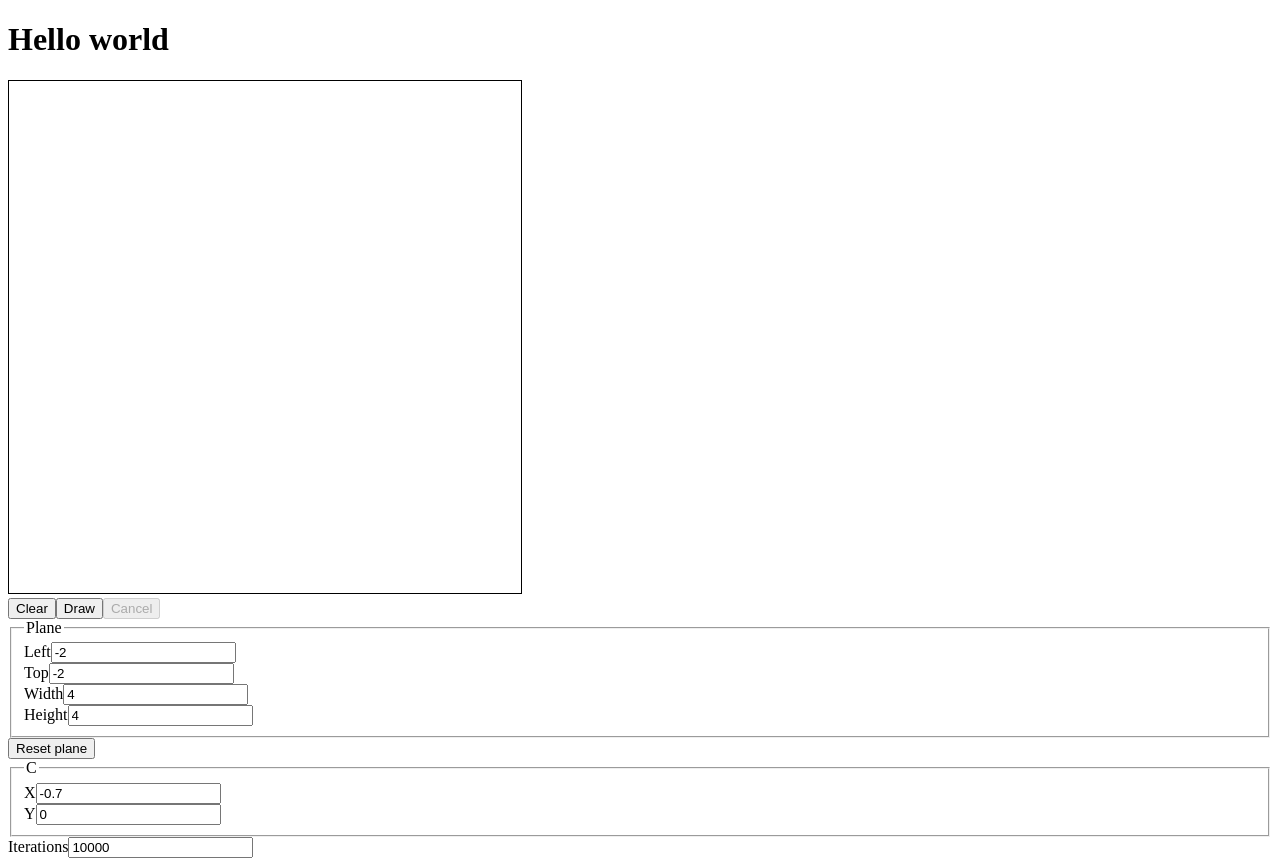
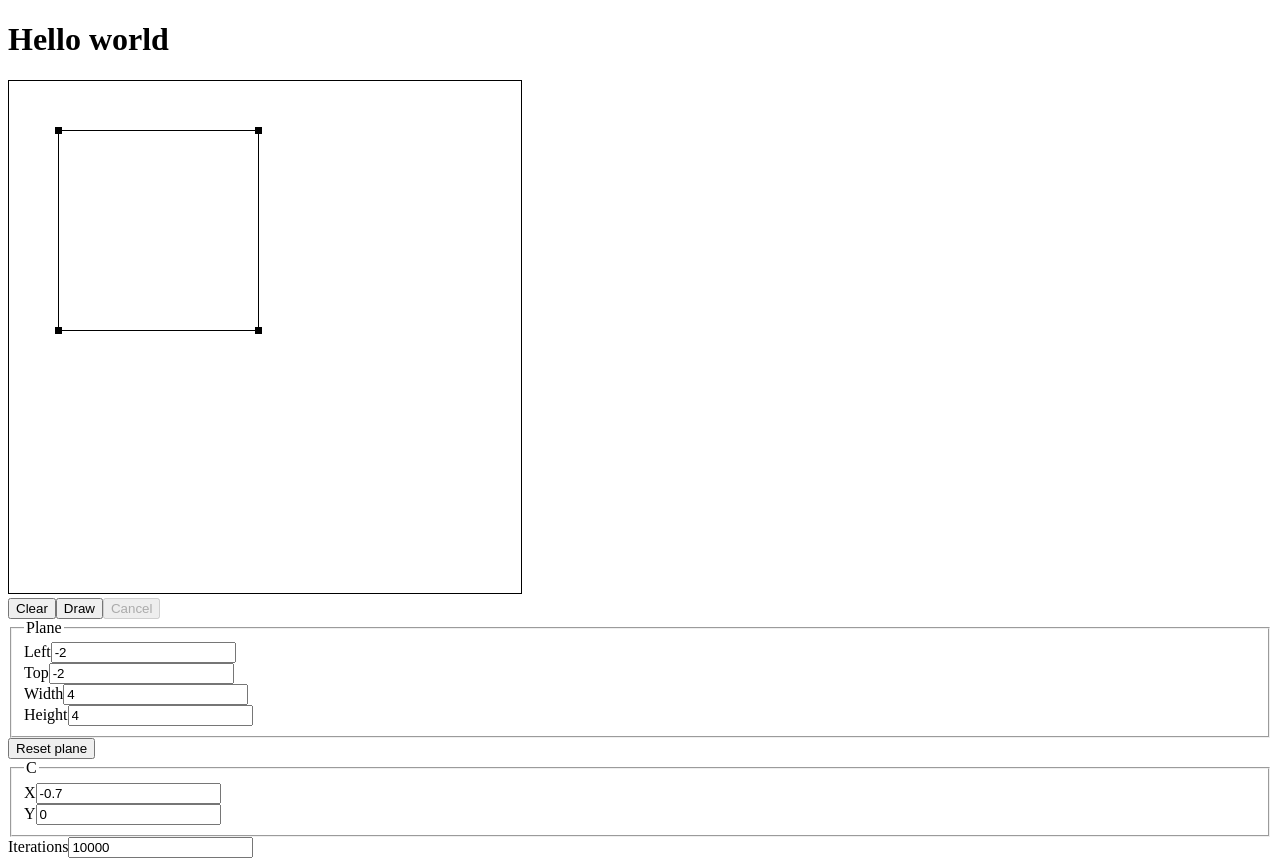
Before and after one commit to ThePlouf/julia, a React (Create React App) app: page / in a window 1280 px wide. Built offline with nearby package versions, Linux system fonts and the light colour scheme.

Commit message:
selection rectangle

```diff
--- /dev/null
+++ b/src/components/Draggable.jsx
@@ -0,0 +1,62 @@
+import React,{useState,useRef} from 'react';
+
+export default function Draggable({Wrapped,left=0,top=0,cursor="grab",draggingCursor="grabbing",onDrag=()=>{},onDragDelta=()=>{},...props}) {
+    const element = useRef(null);
+    const [dragging,setDragging] = useState(false);
+    const [baseMouse,setBaseMouse] = useState({x:0,y:0});
+    const [basePos,setBasePos] = useState({x:0,y:0});
+    const [lastPos,setLastPos] = useState({x:left,y:top});
+
+    const down = function(event) {
+        if(dragging) return;
+
+        event.preventDefault();
+        setDragging(true);
+        setBaseMouse({x:event.clientX,y:event.clientY});
+        setBasePos({x:element.current.offsetLeft,y:element.current.offsetTop});
+        setLastPos({x:element.current.offsetLeft,y:element.current.offsetTop});
+        element.current.setPointerCapture(event.pointerId);
+    }
+
+    const move=function(event) {
+        if(!dragging) return;
+        event.preventDefault();
+
+        const offsetX = event.clientX - baseMouse.x;
+        const offsetY = event.clientY - baseMouse.y;
+
+        const posX = basePos.x + offsetX;
+        const posY = basePos.y + offsetY;
+
+        onDrag(posX, posY);
+        onDragDelta(posX-lastPos.x,posY-lastPos.y);
+        setLastPos({x:posX,y:posY});
+    }
+
+    const up = function(event) {
+        if(!dragging) return;
+        event.preventDefault();
+
+        setDragging(false);
+        element.current.releasePointerCapture(event.pointerId);
+    }
+
+    if(Wrapped!=null) {
+        const style = {position:"absolute",left:left+"px",top:top+"px",cursor:dragging?draggingCursor:cursor};
+        return <div ref={element} onPointerDown={down} onPointerUp={up} onPointerMove={move} onLostPointerCapture={up} style={style}><Wrapped {...props} /></div>;
+     } else {
+        const style = {}
+        if(props.style) {
+            for (const key in props.style) style[key]=props.style[key];
+        }
+        delete props.style;
+
+        style.position="absolute";
+        style.left=left+"px";
+        style.top=top+"px";
+        style.cursor=dragging?draggingCursor:cursor;
+
+        return <div ref={element} onPointerDown={down} onPointerUp={up} onPointerMove={move} onLostPointerCapture={up} style={style} {...props}>{props.children}</div>;
+    }
+
+}
--- a/src/components/MouseOverlay.jsx
+++ b/src/components/MouseOverlay.jsx
@@ -1,20 +1,15 @@
 import React, {useState} from 'react';
+import SelectionRectangle from './SelectionRectangle'
+
+function AutoSelection() {
+    const [rect,setRect]=useState({x:50,y:50,w:200,h:200});
+    const change=(x,y,w,h)=>{
+        setRect({x:x,y:y,w:w,h:h});
+    }
+    return <SelectionRectangle left={rect.x} top={rect.y} width={rect.w} height={rect.h} onSelectionChange={change}></SelectionRectangle>
+}
 
 export default function MouseOverlay({width,height,drawing,drawnPlane,selectedPlane,onSelectedPlaneChanged,onReset,onDraw}) {
-    const [position,setPosition] = useState({x:0,y:0});
-    const [mouseOver,setMouseOver] = useState(false);
+    return <AutoSelection></AutoSelection>
 
-    if(drawing) return null;
-    return (
-        <svg onMouseMove={(e)=>{setPosition({x:e.nativeEvent.layerX,y:e.nativeEvent.layerY})}} onMouseEnter={()=>setMouseOver(true)} onMouseLeave={()=>setMouseOver(false)} width={width} height={height} style={{position:"absolute",top:"1px",left:"1px"}}>
-              {(()=>{
-                if(mouseOver) return <>
-                    <line x1={position.x} y1="0" x2={position.x} y2={height} strokeWidth="1" stroke="black" strokeOpacity="50%"></line>
-                    <line x1="0" y1={position.y} x2={width} y2={position.y} strokeWidth="1" stroke="black" strokeOpacity="50%"></line>
-                    <line x1={position.x+1} y1="0" x2={position.x+1} y2={height} strokeWidth="1" stroke="white" strokeOpacity="50%"></line>
-                    <line x1="0" y1={position.y+1} x2={width} y2={position.y+1} strokeWidth="1" stroke="white" strokeOpacity="50%"></line>
-                    </>
-            })()}
-        </svg>
-        );
 }
--- a/src/components/Parameters.jsx
+++ b/src/components/Parameters.jsx
@@ -51,7 +51,7 @@ function Iterations({value,disabled,onChange}) {
 export default function Parameters({drawing,onPlaneChanged,onCChanged,onIterationsChanged,onReset,plane,c,iterations}) {
     return <div>
         <Plane plane={plane} label="Plane" disabled={drawing} onChange={onPlaneChanged} />
-        <input type="button" onClick={onReset} type="button" value="Reset plane"></input>
+        <input type="button" onClick={onReset} value="Reset plane"></input>
         <Point point={c} disabled={drawing} label="C" onChange={onCChanged} />
         <Iterations value={iterations} disabled={drawing} onChange={onIterationsChanged} />
     </div>
--- /dev/null
+++ b/src/components/SelectionRectangle.jsx
@@ -0,0 +1,51 @@
+import React from 'react';
+import Draggable from './Draggable'
+
+export default function SelectionRectangle({left=0,top=0,width=50,height=50,cs=7,ls=1,onSelectionChange=()=>{}}) {
+    const move = (what,dx,dy) => {
+        switch(what) {
+            case "c":onSelectionChange(left+dx,top+dy,width,height);break;
+            case "nw":onSelectionChange(left+dx,top+dy,width-dx,height-dy);break;
+            case "ne":onSelectionChange(left,top+dy,width+dx,height-dy);break;
+            case "sw":onSelectionChange(left+dx,top,width-dx,height+dy);break;
+            case "se":onSelectionChange(left,top,width+dx,height+dy);break;
+            default:break;
+        }
+
+    };
+
+    var cleft = left;
+    var ctop = top;
+    var cwidth = width;
+    var cheight = height;
+
+    var c1 = "nwse-resize";
+    var c2 = "nesw-resize";
+
+    if(cwidth<0) {
+        cleft = cleft + cwidth;
+        cwidth = - cwidth;
+        [c1,c2] = [c2,c1];
+    }
+
+    if(cheight<0) {
+        ctop = ctop + cheight;
+        cheight = -cheight;
+        [c1,c2] = [c2,c1];
+    }
+
+    const hs = (cs-1)/2;
+    return <>
+        <Draggable onDragDelta={(x,y)=>move("c",x,y)} left={cleft} top={ctop} style={{width:cwidth+"px",height:cheight+"px"}}></Draggable>
+        <Draggable onDragDelta={(x,y)=>move("nw",x,y)} left={left-hs} top={top-hs} cursor={c1} draggingCursor={c1} style={{width:cs,height:cs,backgroundColor:"white",mixBlendMode:"difference"}}></Draggable>
+        <Draggable onDragDelta={(x,y)=>move("ne",x,y)} left={left+width-hs} top={top-hs} cursor={c2} draggingCursor={c2} style={{width:cs,height:cs,backgroundColor:"white",mixBlendMode:"difference"}}></Draggable>
+        <Draggable onDragDelta={(x,y)=>move("sw",x,y)} left={left-hs} top={top+height-hs} cursor={c2} draggingCursor={c2} style={{width:cs,height:cs,backgroundColor:"white",mixBlendMode:"difference"}}></Draggable>
+        <Draggable onDragDelta={(x,y)=>move("se",x,y)} left={left+width-hs} top={top+height-hs} cursor={c1} draggingCursor={c1} style={{width:cs,height:cs,backgroundColor:"white",mixBlendMode:"difference"}}></Draggable>
+
+        <div style={{position:"absolute",left:cleft+"px",top:(ctop+hs+1)+"px",width:ls+"px",height:(cheight-cs)+"px",backgroundColor:"white",mixBlendMode:"difference"}} ></div>
+        <div style={{position:"absolute",left:(cleft+cwidth)+"px",top:(ctop+hs+1)+"px",width:ls+"px",height:(cheight-cs)+"px",backgroundColor:"white",mixBlendMode:"difference"}} ></div>
+        <div style={{position:"absolute",left:(cleft+hs+1)+"px",top:ctop+"px",width:(cwidth-cs)+"px",height:ls+"px",backgroundColor:"white",mixBlendMode:"difference"}} ></div>
+        <div style={{position:"absolute",left:(cleft+hs+1)+"px",top:(ctop+cheight)+"px",width:(cwidth-cs)+"px",height:ls+"px",backgroundColor:"white",mixBlendMode:"difference"}} ></div>
+    </>
+
+}
--- a/src/index.jsx
+++ b/src/index.jsx
@@ -76,7 +76,7 @@ class App extends React.Component {
         const width = "512";
         const height = "512";
 
-        return <div style={{position:"relative"}}>
+        return <div style={{position:"relative",backgroundColor:"white"}}>
             <canvas id="canvas" width={width} height={height} style={{border:'1px solid'}}></canvas>
             <MouseOverlay
                 width={width}
@@ -106,6 +106,7 @@ class App extends React.Component {
                     onReset={this.onReset}
                 />
             </form>
+
         </div>
     }
 }
```
Lines whose indentation alone changed are shown as unchanged.
